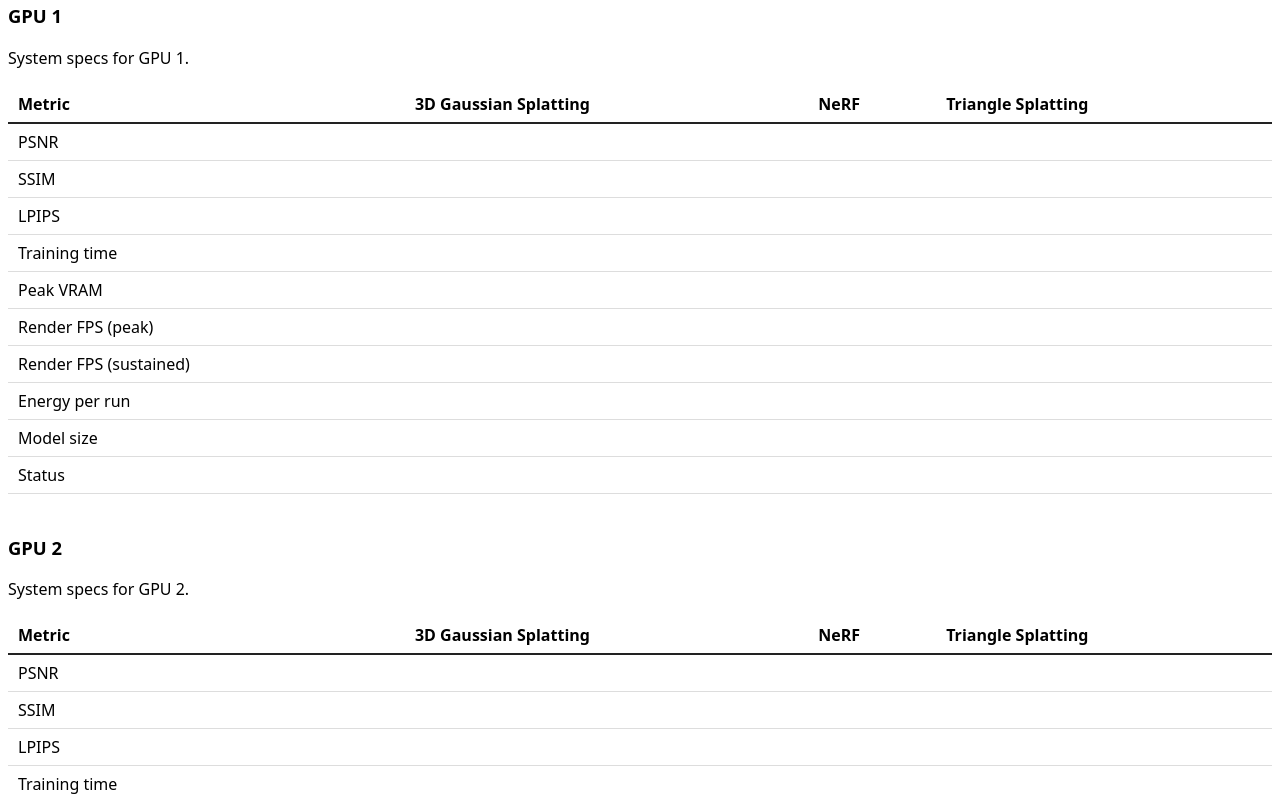
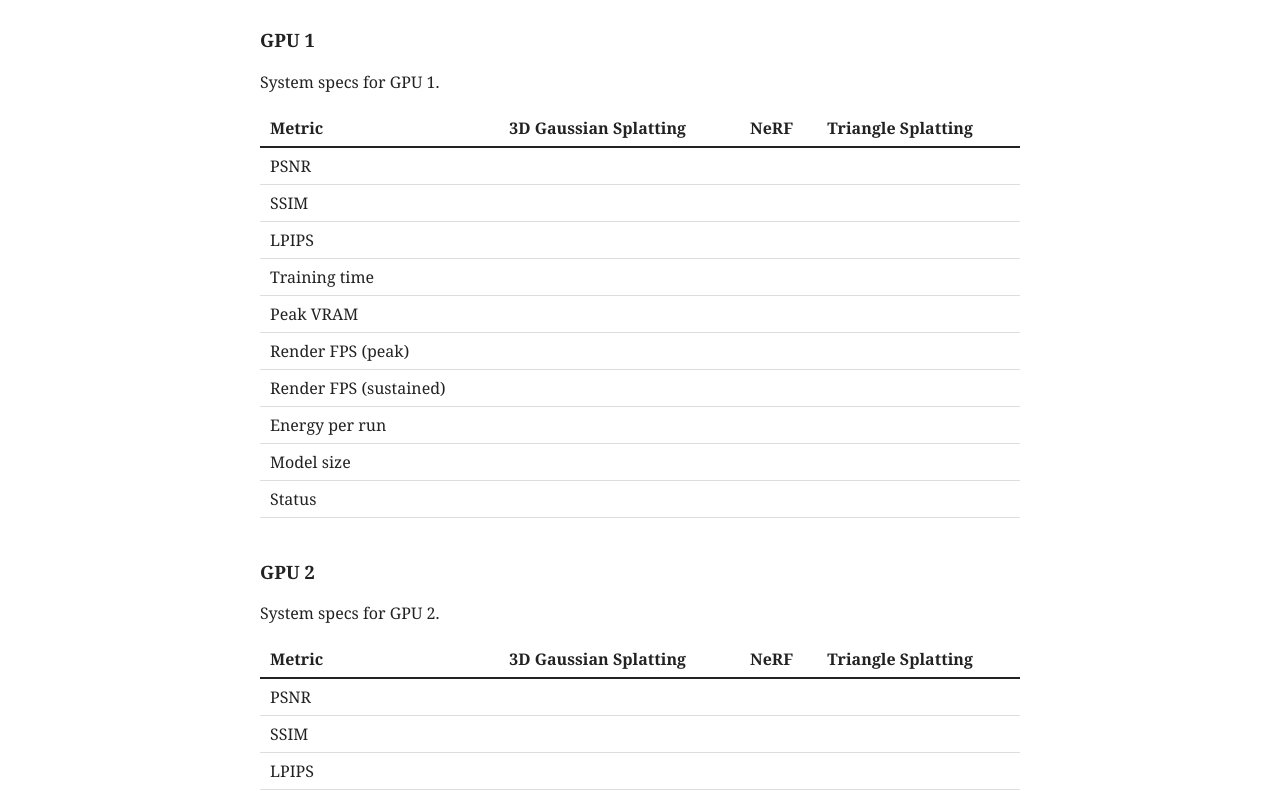
Before and after one commit to bloatedstomach-21/rendering-benchmarks, a plain HTML site: page index.html in a window 1280 px wide. Shown: the part 90-888 px from the top of the page. Drawn offline with Linux system fonts and the light colour scheme.

Commit message:
Change body font to Georgia and adjust styles
Updated body font style and added max-width and padding.

```diff
--- a/index.html
+++ b/index.html
@@ -5,7 +5,7 @@
 <meta name="viewport" content="width=device-width, initial-scale=1">
 <title>3D Gaussian Splatting vs. NeRF vs. Triangle Splatting</title>
 <style>
-  body { font: 16px/1.5 system-ui, -apple-system, "Segoe UI", Roboto, Arial, sans-serif;}
+  body { font: 16px/1.5 Georgia, serif; max-width: 760px; margin: 2.5rem auto; padding: 0 1rem; color: #222; }
   h1 { font-size: 1.5rem; margin-bottom: 0.25rem; }
   h2 { font-size: 1.15rem; margin-top: 2.5rem; margin-bottom: 0.25rem; }
   table { border-collapse: collapse; width: 100%; margin-top: 0.75rem; }
@@ -13,7 +13,7 @@
   th { border-bottom: 2px solid #222; font-weight: bold; }
 </style>
 </head>
-<body>
+<body font-variant-numeric: lining-nums;>
 
 <h1>3D Gaussian Splatting vs. NeRF vs. Triangle Splatting</h1>
 
```
